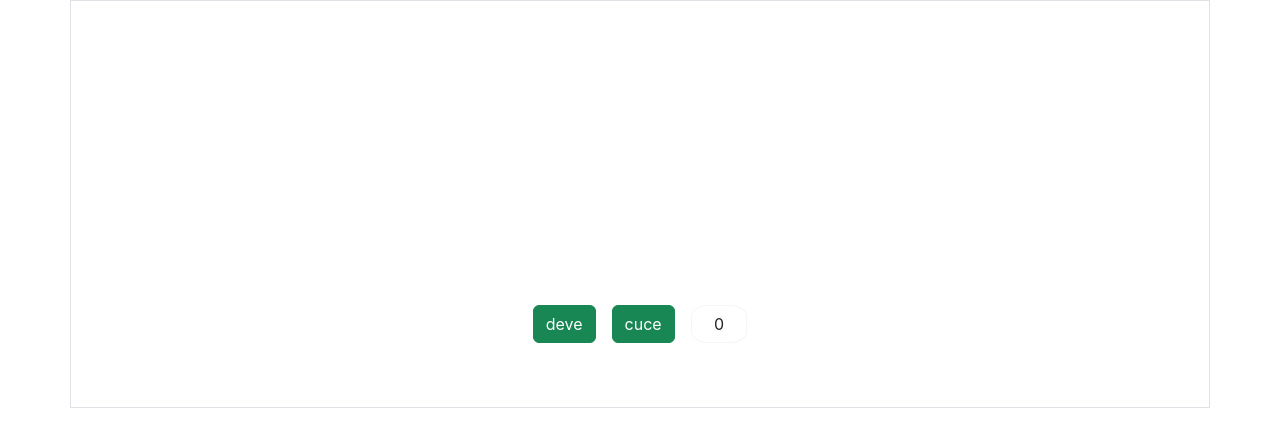
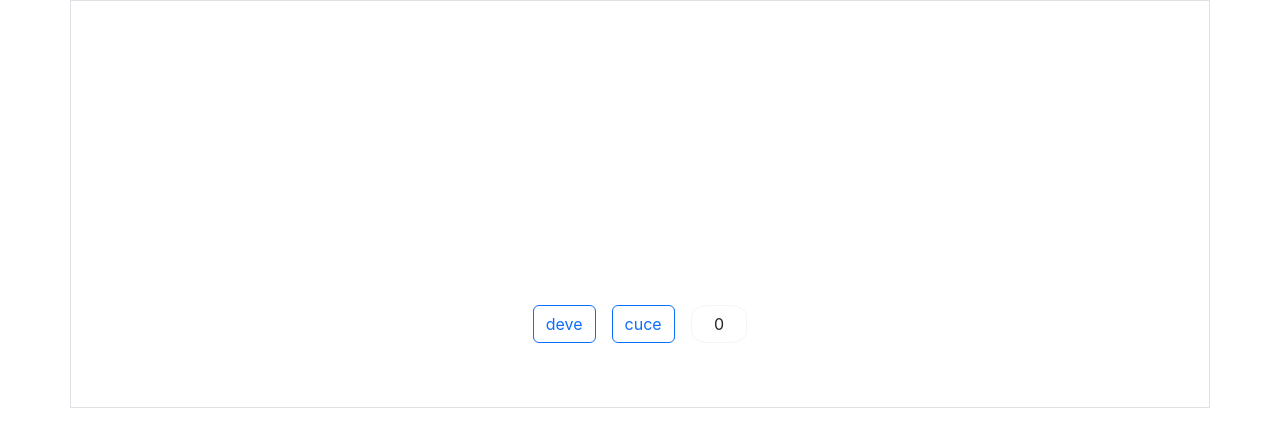
Before and after one commit to BurhanArslann/deve-cuce, a React (Create React App) app: page / in a window 1280 px wide. Shown: the top 446 px of the page. Built offline with nearby package versions, Linux system fonts and the light colour scheme.

Commit message:
butonlar ve skor table eklendi

```diff
--- a/src/App.js
+++ b/src/App.js
@@ -60,8 +60,8 @@ function App() {
                     <div className={`cuce ${displayDiv === 'cuce' ? 'cuce-active' : ''}`} id="cuce"><span>cuce</span></div>
                 </div>
                 <div className="buttons py-5 d-flex justify-content-center gap-3">
-                    <button onClick={() => puan("deve")} className="btn btn-success">deve</button>
-                    <button onClick={() => puan("cuce")} className="btn btn-success">cuce</button>
+                    <button onClick={() => puan("deve")} className="btn btn-outline-primary">deve</button>
+                    <button onClick={() => puan("cuce")} className="btn btn-outline-primary">cuce</button>
                     <span className="col-lg-4 d-flex align-items-center justify-content-center " style={{backgroundColor: scoreTable, border:"1px solid whitesmoke",borderRadius:"30%"}} id="scoreTable">{score}</span>
 
                 </div>
```
